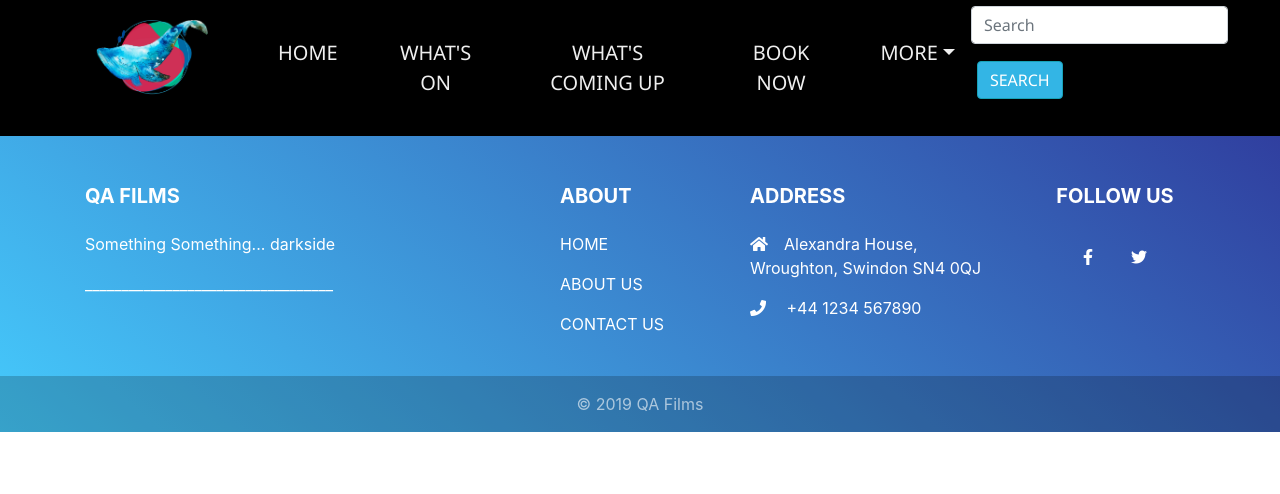
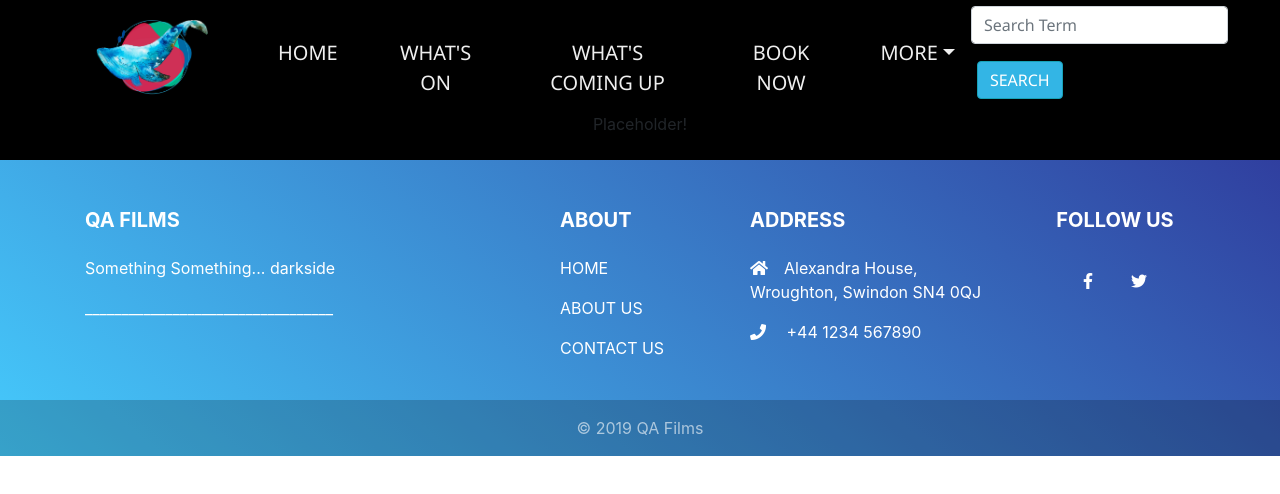
Before and after one commit to porkpiie/QA-cinema, a React (Create React App) app: page /Search in a window 1280 px wide. Shown: the top 494 px of the page. Built offline with nearby package versions, Linux system fonts and the light colour scheme.

Commit message:
Created Placeholder Blank Search Page

```diff
--- a/src/App.js
+++ b/src/App.js
@@ -19,6 +19,7 @@ import ContactUs from './Pages/ContactPage';
 import AppFooter from './Components/Footer.component';
 import DiscussionBoard from './Pages/DiscussionBoard';
 import Film from './Pages/Film';
+import Search from './Pages/Search';
 
 
 
@@ -44,6 +45,7 @@ function App() {
           <Route path="/Film/:origin/:id" component={Film}/>
           <Route path="/ContactUs" component={ContactUs}/>
           <Route path="/DiscussionBoard" component={DiscussionBoard}/>
+          <Route path="/Search" component={Search}/>
         </div>
       </Router>
       </div>
--- /dev/null
+++ b/src/Components/DynamicSearch.component.js
@@ -0,0 +1,10 @@
+import React, { Component } from "react";
+import { MDBCol, MDBContainer, MDBRow, MDBFooter } from "mdbreact";
+
+export default class AppFooter extends Component {
+  render(){
+    return (
+      <p>Placeholder!</p>
+    );
+  }
+}
--- a/src/Components/Navbar.component.js
+++ b/src/Components/Navbar.component.js
@@ -18,6 +18,11 @@ export default class Navigation extends Component {
     this.setState({
       dropdownOpen: !this.state.dropdownOpen
     });
+  }
+
+  searchClicked() {
+    console.log("Clicked!");
+    window.location = './Search';
   }
 
   render() {
@@ -59,8 +64,8 @@ export default class Navigation extends Component {
             </DropdownMenu>
           </Dropdown>
           <Form inline className="ml-auto mr-3">
-            <FormControl type="text" placeholder="Search" className="mr-sm-2" />
-            <Button type="button" color="info">SEARCH</Button>
+            <FormControl type="text" placeholder="Search Term" className="mr-sm-2" id="searchBox" />
+            <Button onclick="searchClicked()" type="button" color="info">SEARCH</Button>
           </Form>
         </Nav>
       </div>
--- /dev/null
+++ b/src/Pages/Search.js
@@ -0,0 +1,14 @@
+import React, { Component } from 'react';
+import "bootstrap/dist/css/bootstrap.min.css";
+import DynamicSearch from '../Components/DynamicSearch.component';
+
+
+export default class Film extends Component{
+    render(){
+        return(
+            <div>
+                <DynamicSearch/>
+            </div>
+        )
+    }
+}
```
